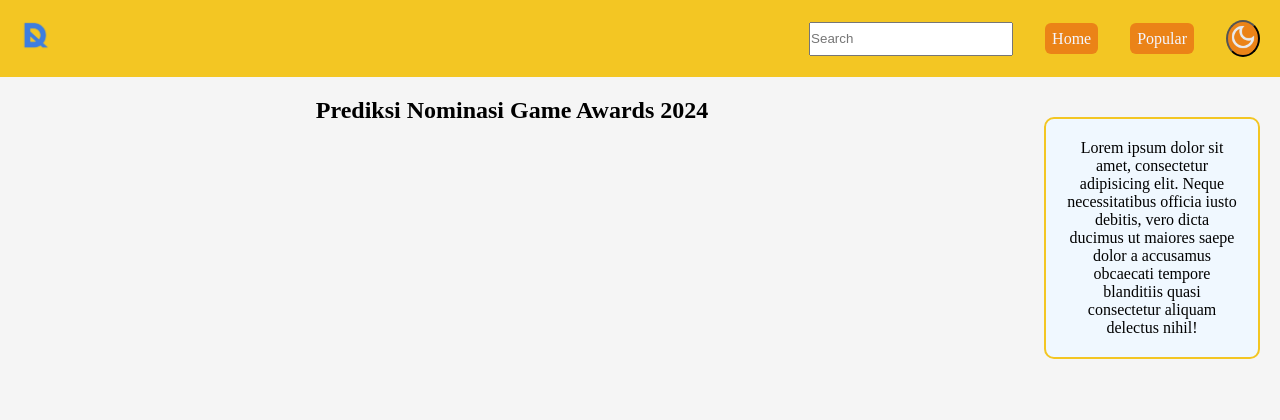
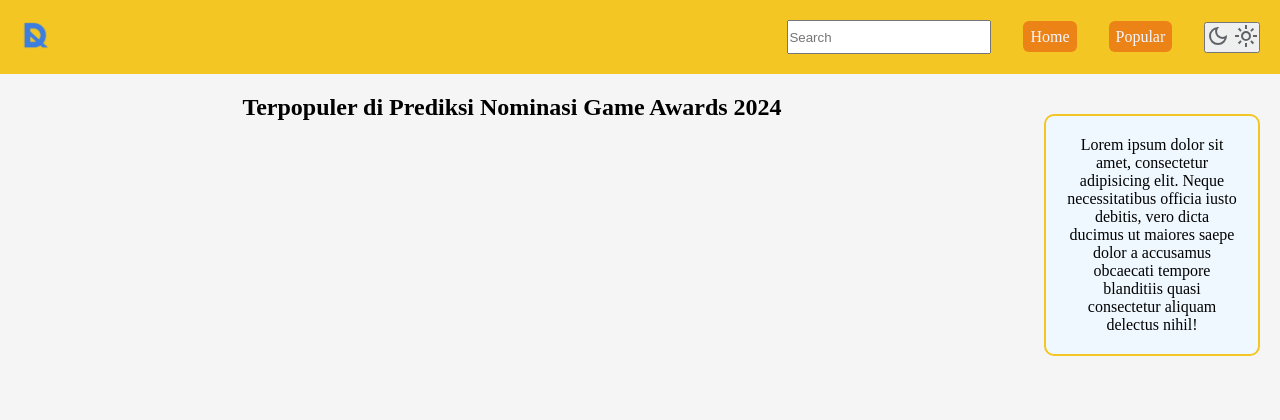
Before and after one commit to drisxv/websiteBerita, a PHP site: page /popular.php in a window 1280 px wide. Shown: the top 420 px of the page. Run offline with PHP 8.4, Linux system fonts and the light colour scheme; data that the repository does not hold is empty.

Commit message:
Update popular.php

```diff
--- a/popular.php
+++ b/popular.php
@@ -6,6 +6,7 @@
     <title>Prediksi Nominasi Game Awards 2024</title>
     <link rel="stylesheet" href="assets/styles/style.css">
     <link rel="icon" href="assets/img/logo.png" type="png">
+    <script type="text/javascript" src="assets/script/script.js" ></script>
 </head>
 <body>
     <?php
@@ -17,12 +18,17 @@
             <li><input type="text" placeholder="Search" img="assets/img/search.png"></li>
             <li><a href="home.php">Home</a></li>
             <li><a href="popular.php">Popular</a></li>
-            <li><button id="darkmode" onclick="darkmode()"><img src="assets/img/darkmode.png"></button></li>
+            <li>
+                <button id="theme-switch" onclick="darkmodeBTN()">
+                    <svg xmlns="http://www.w3.org/2000/svg" height="24px" viewBox="0 -960 960 960" width="24px" fill="#5f6368"><path d="M480-120q-150 0-255-105T120-480q0-150 105-255t255-105q14 0 27.5 1t26.5 3q-41 29-65.5 75.5T444-660q0 90 63 153t153 63q55 0 101-24.5t75-65.5q2 13 3 26.5t1 27.5q0 150-105 255T480-120Zm0-80q88 0 158-48.5T740-375q-20 5-40 8t-40 3q-123 0-209.5-86.5T364-660q0-20 3-40t8-40q-78 32-126.5 102T200-480q0 116 82 198t198 82Zm-10-270Z"/></svg>
+                    <svg xmlns="http://www.w3.org/2000/svg" height="24px" viewBox="0 -960 960 960" width="24px" fill="#5f6368"><path d="M480-360q50 0 85-35t35-85q0-50-35-85t-85-35q-50 0-85 35t-35 85q0 50 35 85t85 35Zm0 80q-83 0-141.5-58.5T280-480q0-83 58.5-141.5T480-680q83 0 141.5 58.5T680-480q0 83-58.5 141.5T480-280ZM200-440H40v-80h160v80Zm720 0H760v-80h160v80ZM440-760v-160h80v160h-80Zm0 720v-160h80v160h-80ZM256-650l-101-97 57-59 96 100-52 56Zm492 496-97-101 53-55 101 97-57 59Zm-98-550 97-101 59 57-100 96-56-52ZM154-212l101-97 55 53-97 101-59-57Zm326-268Z"/></svg>
+                </button>
+            </li>
         </ul>
     </header>
     <main>
         <article class="news">
-            <h1>Prediksi Nominasi Game Awards 2024</h1>
+            <h1>Terpopuler di Prediksi Nominasi Game Awards 2024</h1>
             <?php
             $cardNo = 1;
             $data = mysqli_query($connection, "SELECT * FROM daftar_berita ORDER BY watching_time DESC");
```
